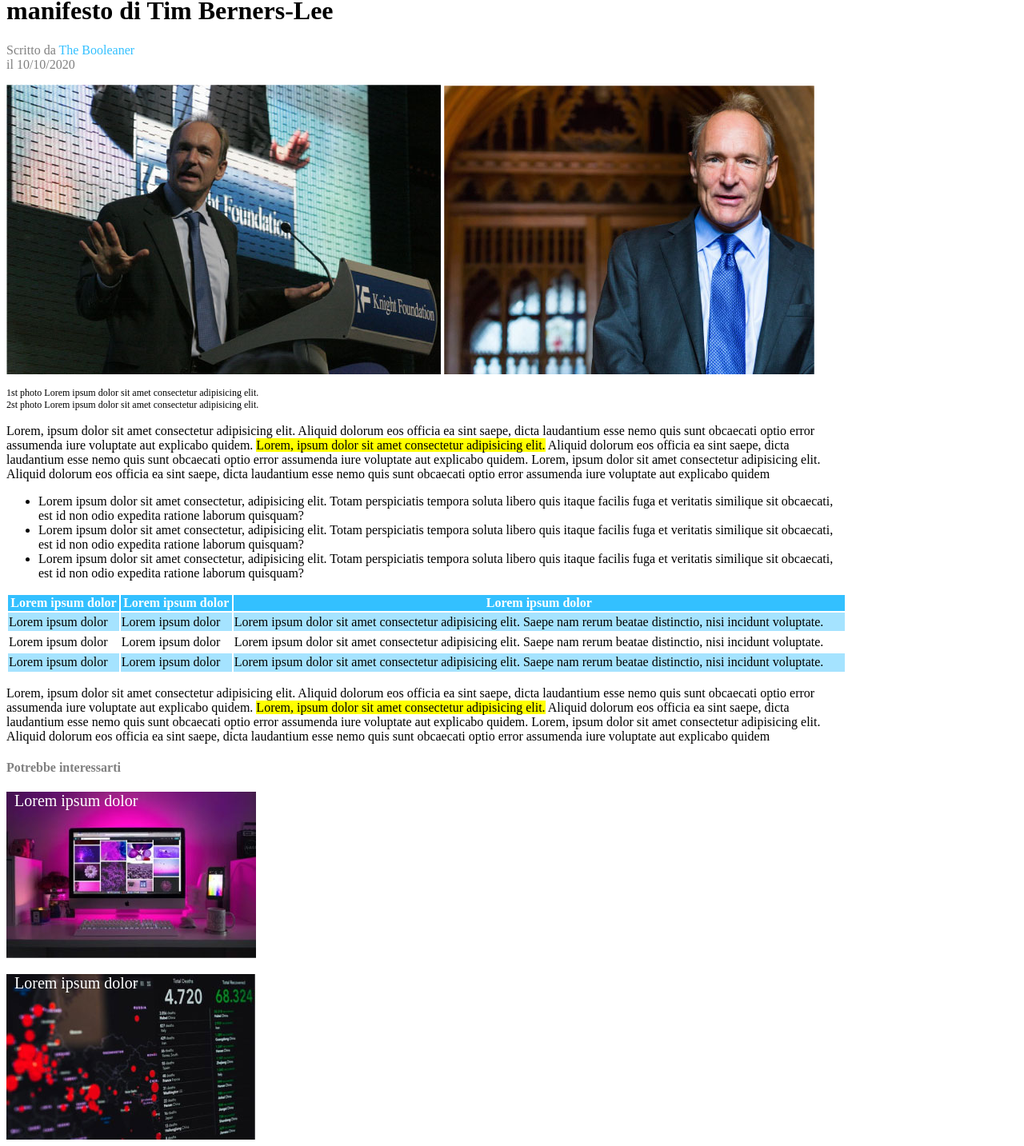
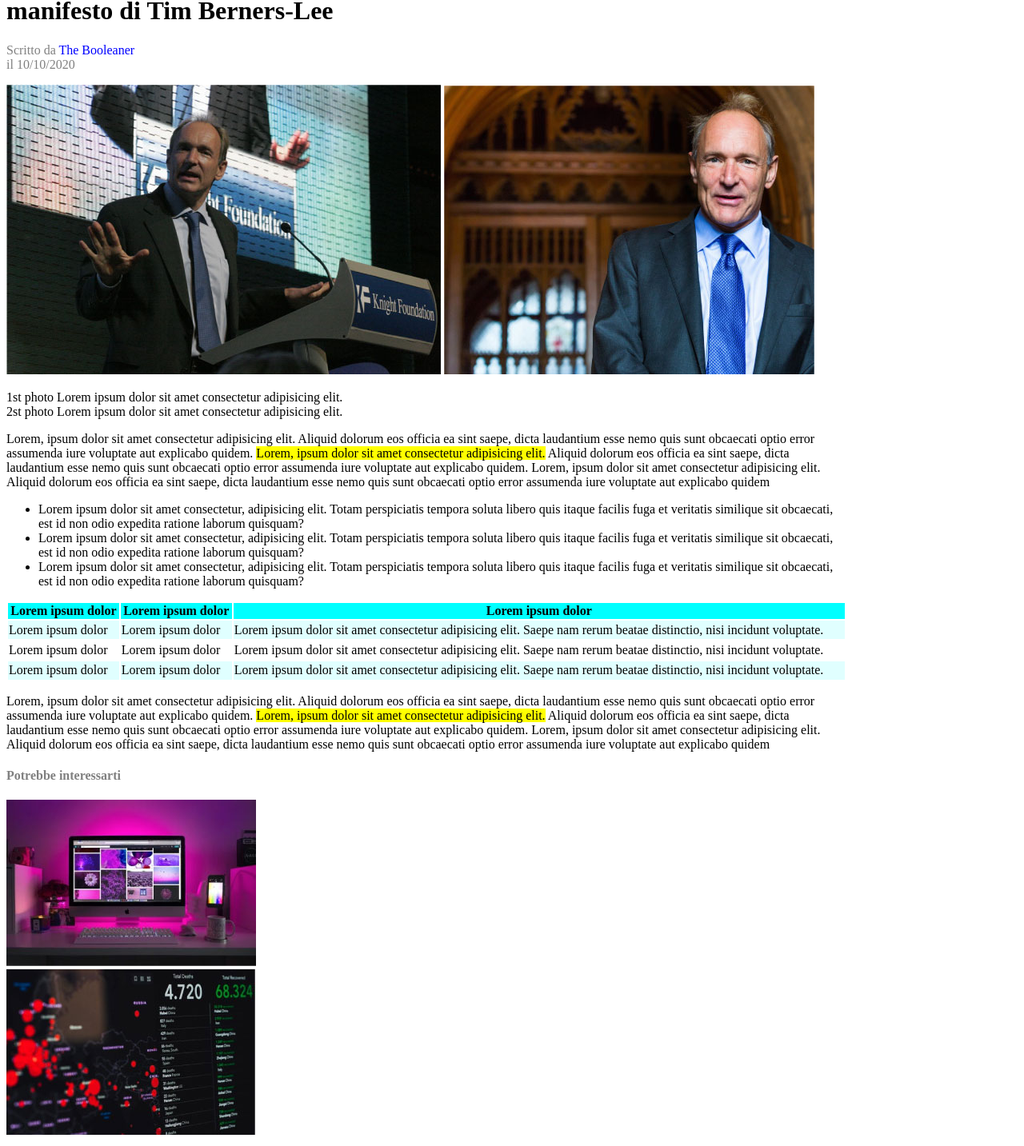
Before and after one commit to 19nikilangiu91/html-css-booleaner, a plain HTML site: page index.html in a window 1280 px wide. Shown: the part 171-1604 px from the top of the page at 80% size. Drawn offline with Linux system fonts and the light colour scheme.

Commit message:
Revert "completed job"
This reverts commit 1561f6b765280ea50fb30f79b6676734fe2c6fbd.

```diff
--- a/CSS/style.css
+++ b/CSS/style.css
@@ -1,43 +1,24 @@
 .square_blue_header{
-    background-color:#33c0ff;
+    background-color: blue;
     width: 1050px;
     height: 100px;
-    background-image: url(../img/pattern.png);
-    background-repeat: repeat-y space;
-    background-size: contain;
 }
 
-.pattern{
-    background-repeat: repeat-y;
-    background-size: contain;
-    width: 100px;
-    height:100px;
-}
-
-.the_booleaner_logo{
+.the_booleaner{
     width: 150px;
     height: 150px;
-}
-
-.square_bottom_header{
-    width: 1050px;
-    height: 100%;
 }
 
 .p_header{
     color: grey;
 }
 
-#span_the_booleaner{
-    color:#33c0ff;
+span{
+    color: blue;
 }
 
 main div{
     width: 1050px;
-}
-
-.descrizione_photos{
-    font-size: 12px;
 }
 
 #span_special{
@@ -48,56 +29,18 @@ main div{
 table{
     width: 1050px;
     height: 100px;
-    margin: auto;
 }
 
 thead{
      text-align: center;
-     background-color:#33c0ff;
-     color: white;
+     background-color: aqua;
 }
 
 .tr_color{
     text-align: start;
-    background-color: #a5e3ff;
-}
-
-footer{
-    width: 1050px;
-    height: 100%;
+    background-color: lightcyan;
 }
 
 h4{
     color: grey;
 }
-
-.monitor{
-    background-image: url(../img/monitor.jpg);
-    background-repeat: no-repeat;
-    width: 312px;
-    height: 208px;
-    position: relative;
-}
-
-#text_monitor{
-    font-size: 20px;
-    margin-left: 10px;
-    color: white;
-    position: absolute;
-}
-
-.graph{
-    background-image: url(../img/graph.jpg);
-    background-repeat: no-repeat;
-    width: 311px;
-    height: 207px;
-    position: relative;
-    margin-top: 20px;
-}
-
-#text_graph{
-    font-size: 20px;;
-    margin-left: 10px;
-    color: white;
-    position: absolute;
-}
--- a/index.html
+++ b/index.html
@@ -13,23 +13,18 @@
         <div class="square_blue_header">
 
         <!-- div Img Pattern.png in background -->
-            <div class="Pattern">
 
         <!-- Img "The Booleaner" -->
-            <img class="the_booleaner_logo" src="./img/logo.svg" alt="Logo The Booleaner">
-
-            </div>
+        <img class="the_booleaner" src="./img/logo.svg" alt="Logo The Booleaner">
 
         </div>
 
         <!-- Titolo Principale -->
-        <div class="square_bottom_header">
-
         <h1>Internet deve essere al servizio del "bene pubblico": il<br>manifesto di Tim Berners-Lee</h1>
 
         <!-- Sottotitolo -->
         <p class="p_header">
-            Scritto da <span id="span_the_booleaner">The Booleaner</span><br>
+            Scritto da <span>The Booleaner</span><br>
 
             <!-- Data sottotitolo -->
             il 10/10/2020
@@ -44,7 +39,7 @@
 
 
             <!-- Descrizione Images -->
-            <p class="descrizione_photos">
+            <p>
             1st photo Lorem ipsum dolor sit amet consectetur adipisicing elit.<br>
             2st photo Lorem ipsum dolor sit amet consectetur adipisicing elit.
             </p>
@@ -106,18 +101,14 @@
         <h4>Potrebbe interessarti</h4>
 
         <!-- 2 Images -->
-        <div class="monitor">
-
-            <div id="text_monitor">Lorem ipsum dolor
-            </div>
+        <div>
+            <img src="./img/monitor.jpg" alt="monitor">
         </div>
 
-        <div class="graph">
-            <div id="text_graph">Lorem ipsum dolor</div>
+        <div>
+            <img src="./img/graph.jpg" alt="monitor">
         </div>
     </footer>
 
-
-
 </body>
 </html>
```
Lines whose indentation alone changed are shown as unchanged.
